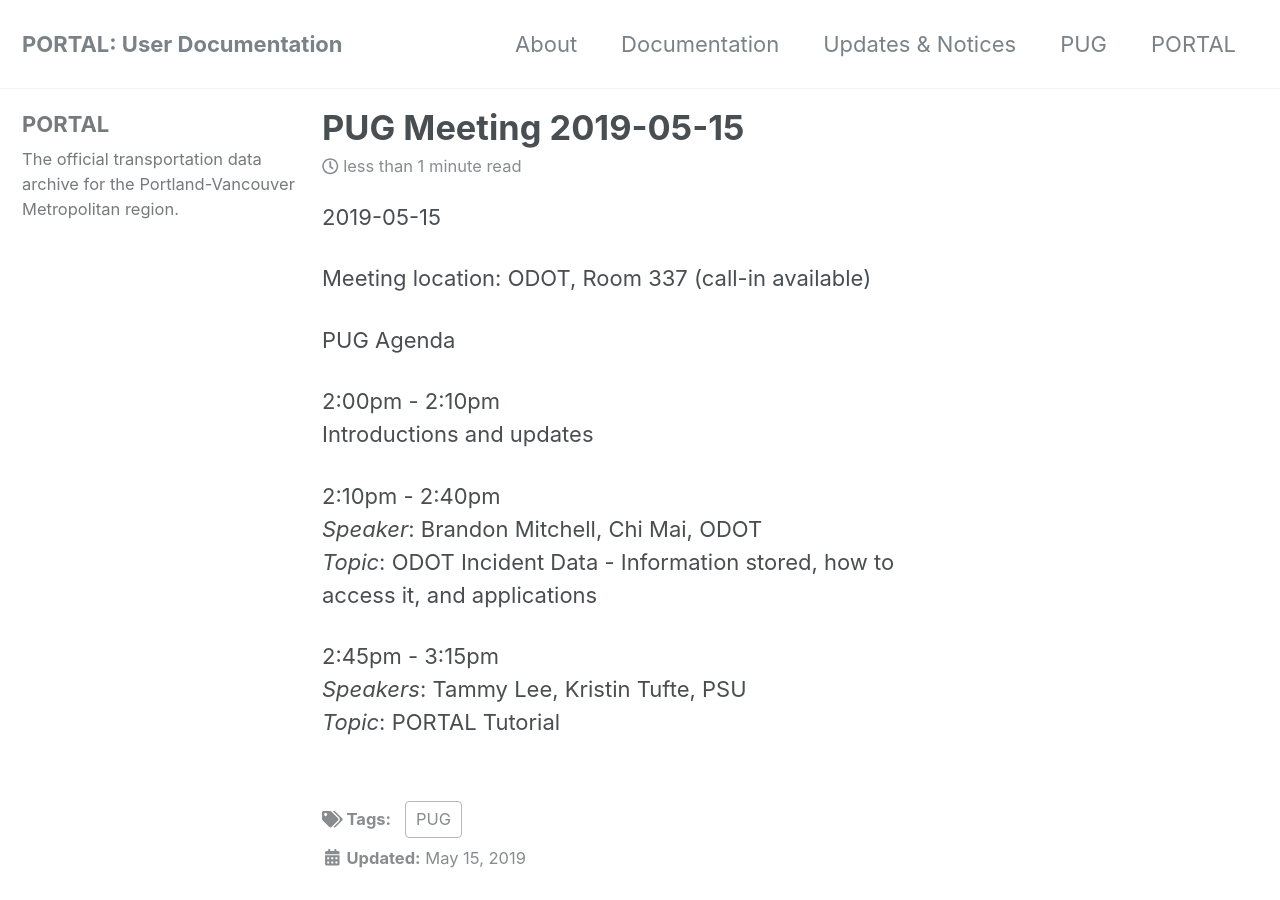
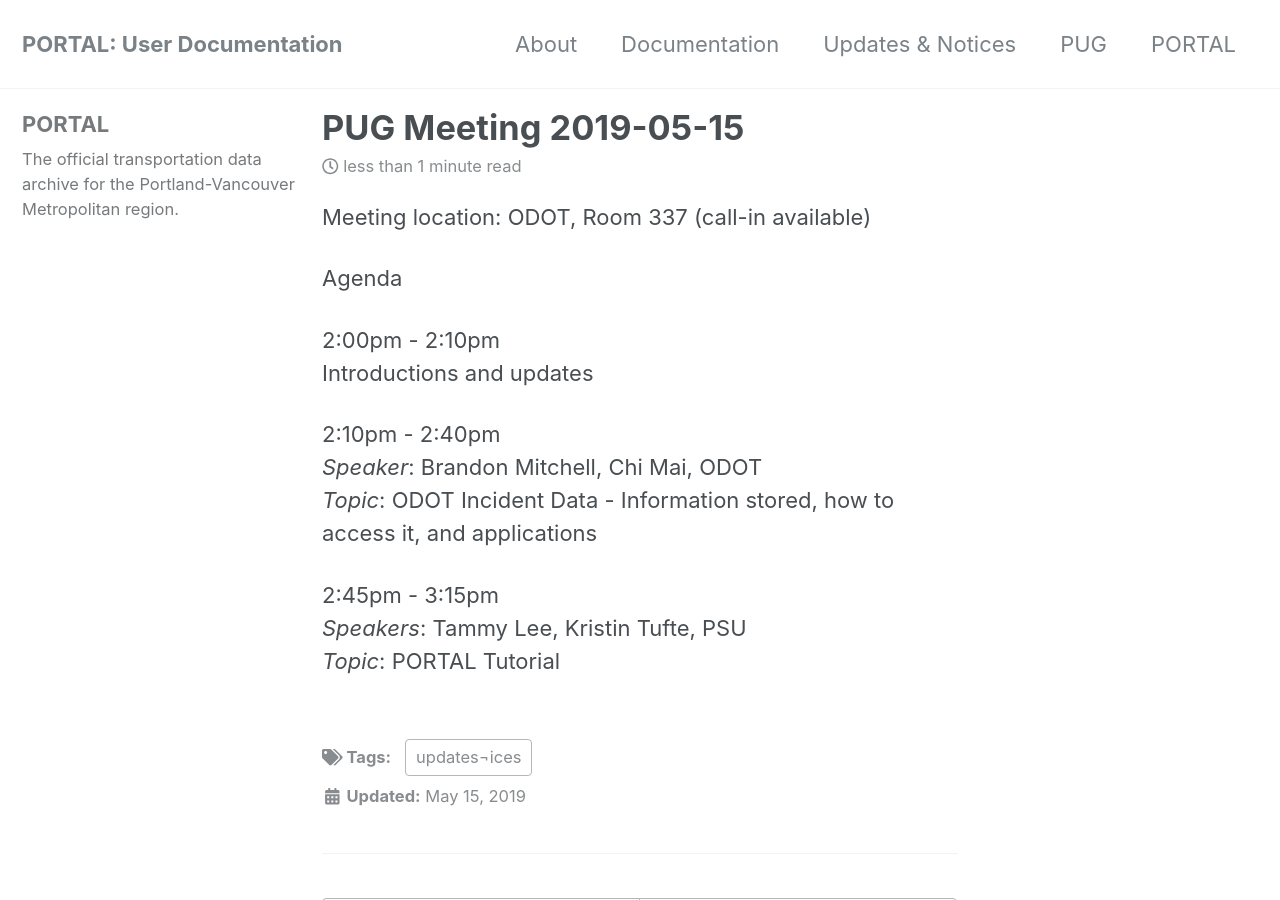
Before and after one commit to adus/portal-documentation, a Jekyll site: the page built from _posts/2019-05-15-pug-agenda.md, in a window 1280 px wide and 900 px high. Built offline with Jekyll 4.4.1, drawn with Linux system fonts in a browser that asks for light colours; nearby versions of some CDN libraries.

Commit message:
minor edits

```diff
--- a/_posts/2019-05-15-pug-agenda.md
+++ b/_posts/2019-05-15-pug-agenda.md
@@ -1,14 +1,11 @@
 ---
 title: "PUG Meeting 2019-05-15"
 tags:
-  - PUG
+  - updates&notices
 ---
-
-2019-05-15
-
 Meeting location: ODOT, Room 337 (call-in available)
 
-PUG Agenda
+Agenda
 
 2:00pm - 2:10pm
 Introductions and updates
```
